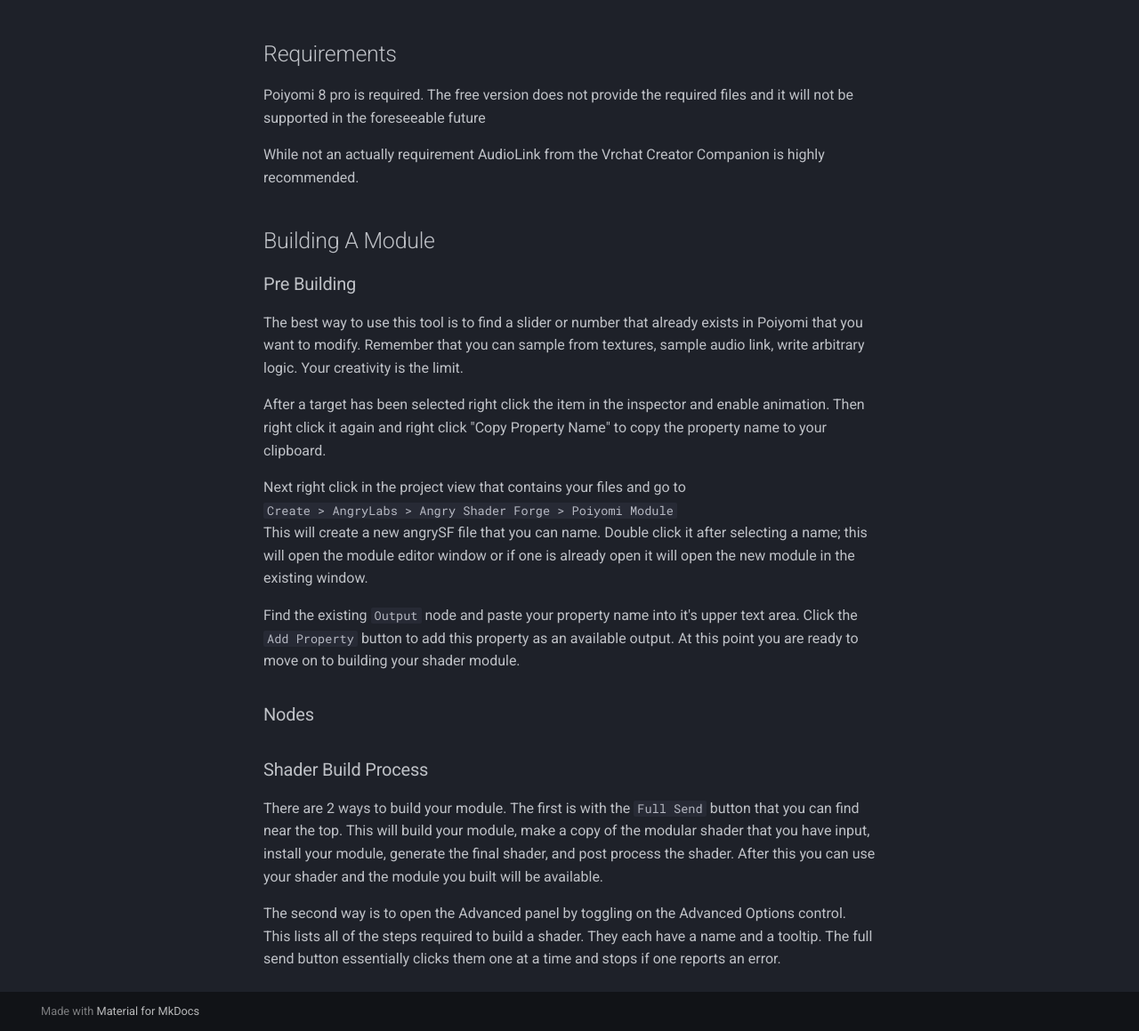
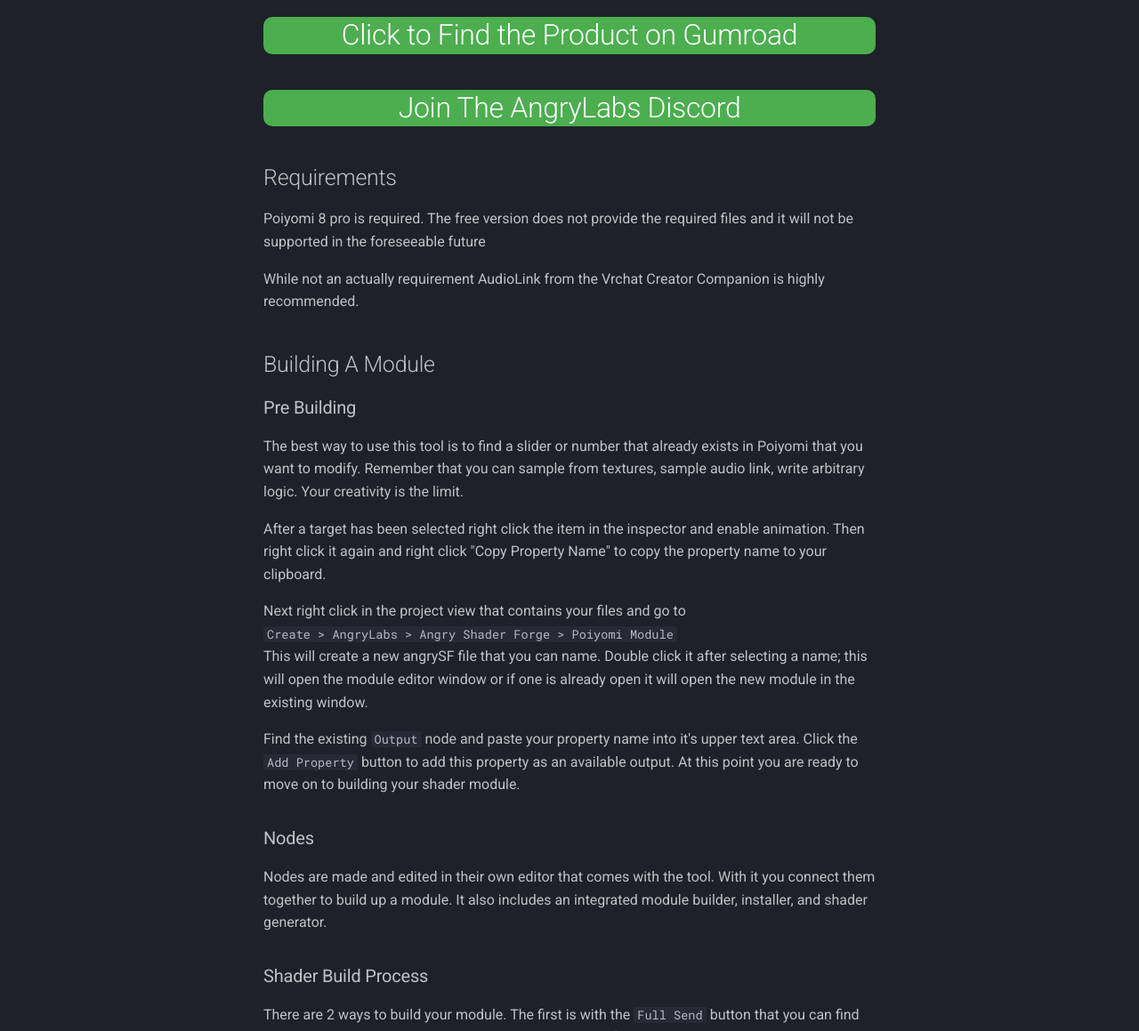
Before and after one commit to AngriestSCV/AngryShaderForgeDocumentation, an MkDocs documentation site: the page built from docs/index.md, in a window 1280 px wide and 1400 px high, scrolled down 418 px, cut to the strip 241-1400 px from the top of the window. Shown: the whole strip at 89% size. Built offline with MkDocs 1.6.1 and Material for MkDocs 9.7.7, drawn with Linux system fonts in a browser that asks for light colours.

Commit message:
added some info to the main nodes area

```diff
--- a/docs/index.md
+++ b/docs/index.md
@@ -9,6 +9,32 @@
 
 <!-- initial release video on youtube -->
 <iframe width="560" height="315" src="https://www.youtube.com/embed/73M6UEvoF4U" title="YouTube video player" frameborder="0" allow="accelerometer; autoplay; clipboard-write; encrypted-media; gyroscope; picture-in-picture; web-share" allowfullscreen></iframe>
+
+<style>
+    .gumroad-button {
+        background-color: #4cae4f;
+        border-radius: 10px;
+        text-align: center;
+    }
+    .gumroad-button-text {
+        color: #fff !important;
+    }
+</style>
+
+<a href="https://angriestscv.gumroad.com/l/AngryShaderForge">
+    <div class="gumroad-button">
+        <h1 class="gumroad-button-text " >Click to Find the Product on Gumroad</h1>
+    </div>
+</a>
+
+<a href="https://discord.gg/apqHd3meEs">
+    <div class="gumroad-button">
+        <h1 class="gumroad-button-text " >Join The AngryLabs Discord</h1>
+    </div>
+</a>
+
+
+
 
 ## Requirements
 Poiyomi 8 pro is required. The free version does not provide the required files
@@ -38,6 +64,11 @@
 
 ### Nodes
 
+Nodes are made and edited in their own editor that comes with the tool.
+With it you connect them together to build up a module.
+It also includes an integrated module builder, installer,
+and shader generator.
+
 ### Shader Build Process
 There are 2 ways to build your module. The first is with the `Full Send` button
 that you can find near the top. This will build your module, make a copy of the
```
